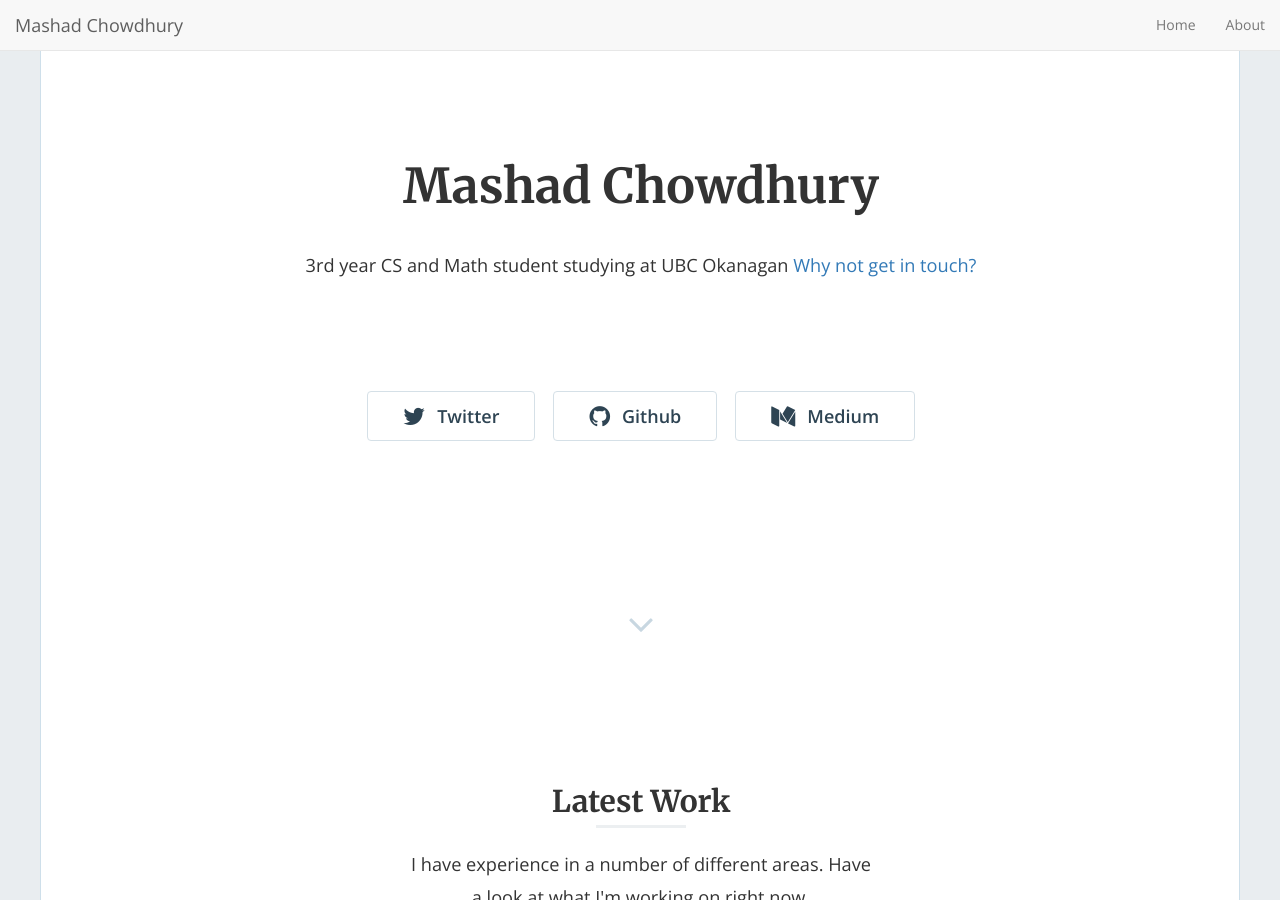
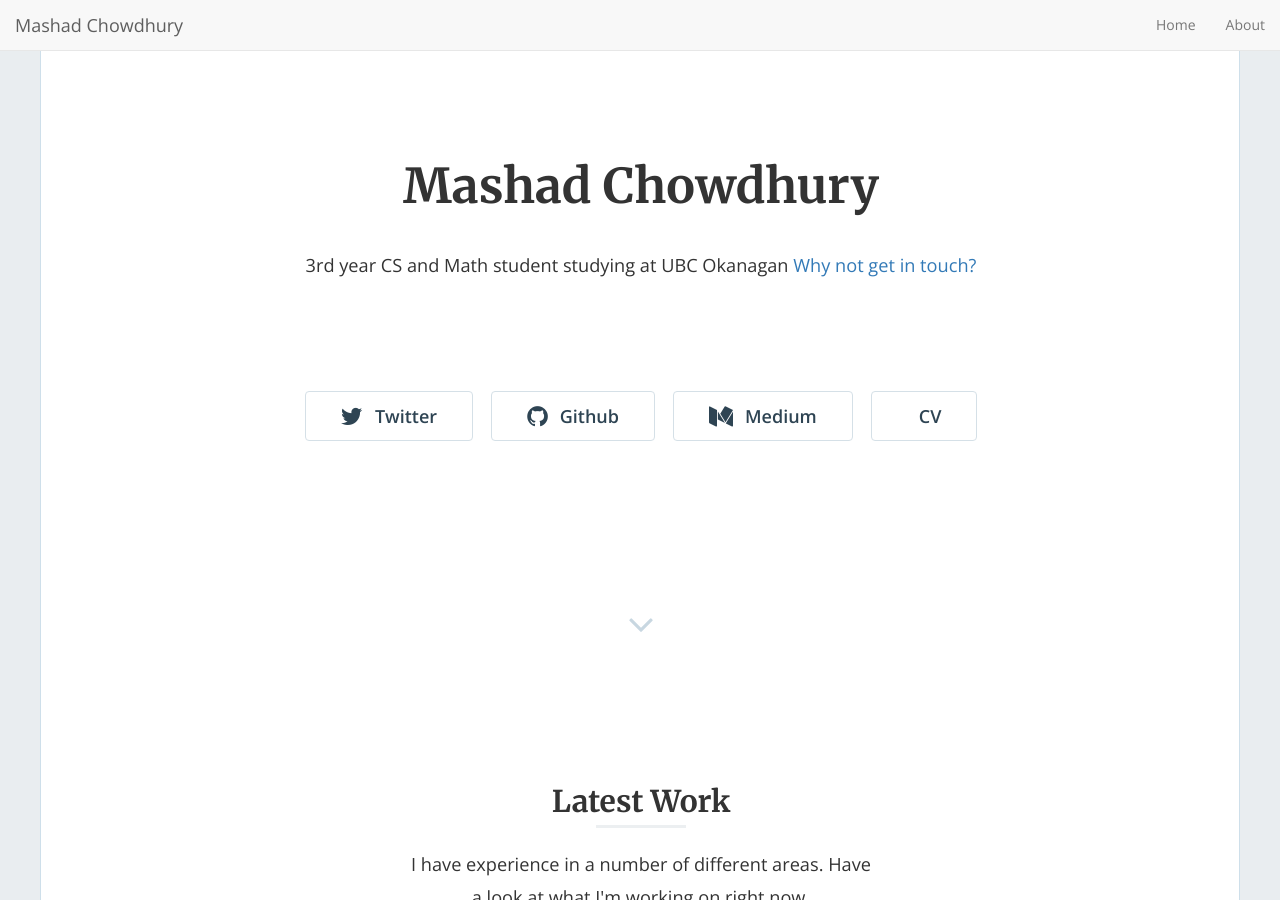
Before and after one commit to mashadchowdhury/mashadchowdhury.github.io, a Jekyll site: the page built from index.html, in a window 1280 px wide and 900 px high. Built offline with Jekyll 4.4.1, drawn with Linux system fonts in a browser that asks for light colours; nearby versions of some CDN libraries; the list of posts is cut into pages by our own code.

Commit message:
Update home-hero.html

```diff
--- a/_includes/home-hero.html
+++ b/_includes/home-hero.html
@@ -29,6 +29,9 @@
             {% if site.data.global.medium != '' %}
               <a href="https://{{ site.data.global.medium }}"><button class="btn btn-default btn-lg"><i class="fa fa-medium fa-lg"></i>Medium</button></a>
             {% endif %}
+            {% if site.cv_url != '' %}
+              <a href="{{ site.cv_url }}" target="_blank"><button class="btn btn-default btn-lg"><i class="fas fa-scroll fa-lg"></i>CV</button></a>
+            {% endif %}
 
           </div>
 
```
